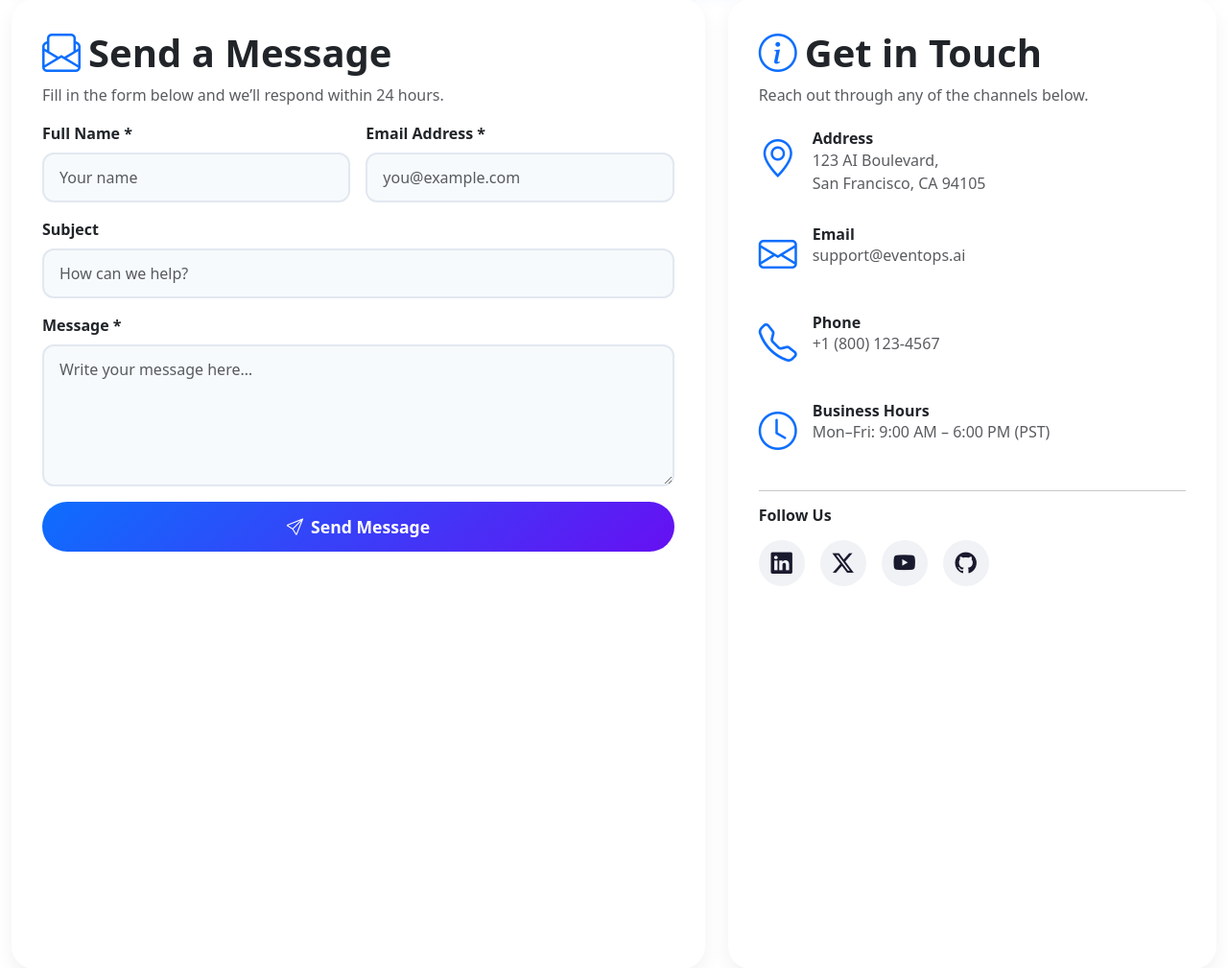
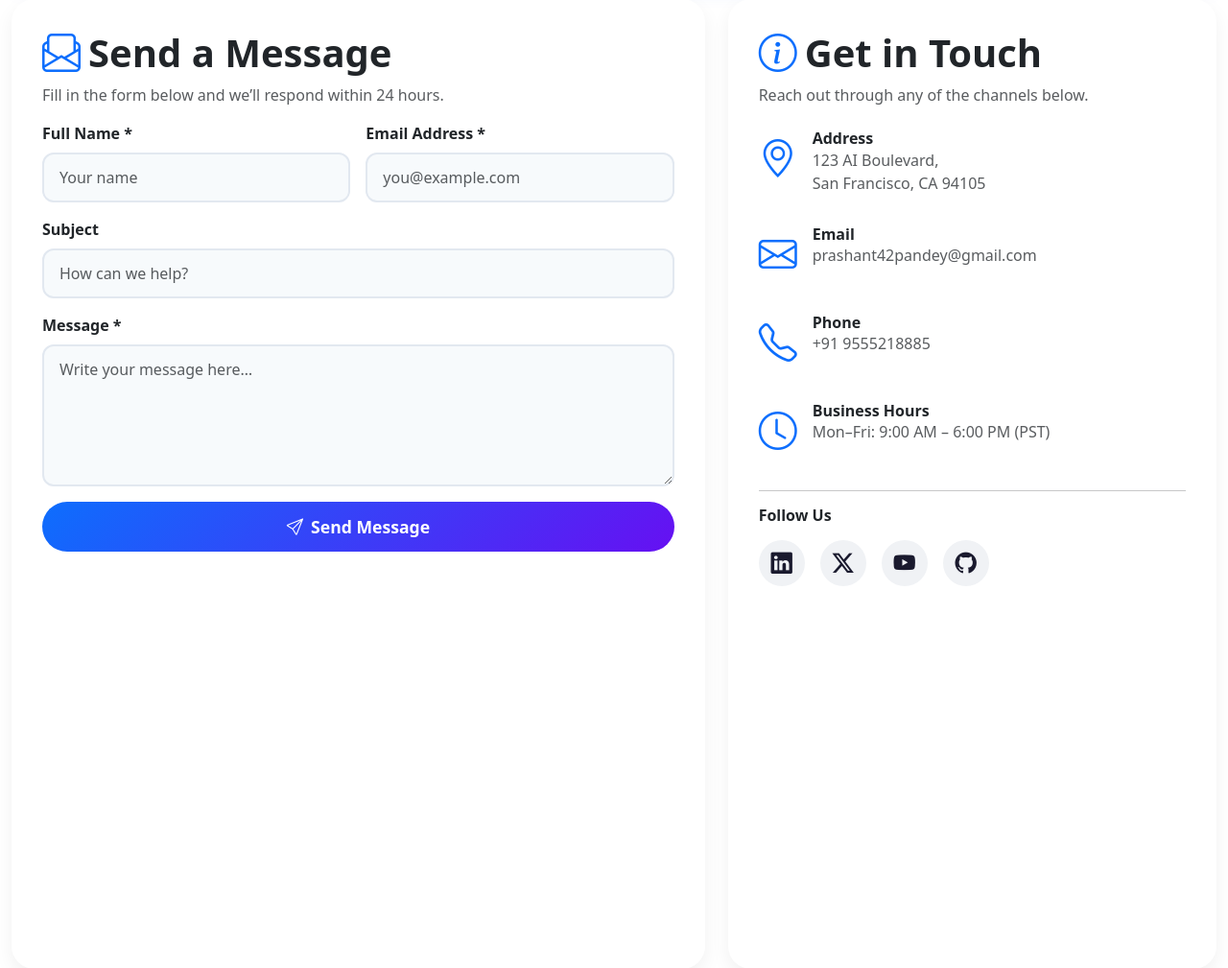
Before and after one commit to prashant42pandey-cpu/Agentic-AI-for-smart-event-management-operation, a Flask app: page /contact in a window 1280 px wide. Shown: the part 307-1316 px from the top of the page at 96% size. Run offline with Flask 3, Linux system fonts and the light colour scheme.

Commit message:
Update contact information in contact.html

```diff
--- a/Milestone1/templates/contact.html
+++ b/Milestone1/templates/contact.html
@@ -171,14 +171,14 @@
                         <div class="contact-icon me-3"><i class="bi bi-envelope"></i></div>
                         <div>
                             <h6 class="fw-bold mb-0">Email</h6>
-                            <p class="text-muted">support@eventops.ai</p>
+                            <p class="text-muted">prashant42pandey@gmail.com</p>
                         </div>
                     </div>
                     <div class="d-flex mb-3">
                         <div class="contact-icon me-3"><i class="bi bi-telephone"></i></div>
                         <div>
                             <h6 class="fw-bold mb-0">Phone</h6>
-                            <p class="text-muted">+1 (800) 123-4567</p>
+                            <p class="text-muted">+91 9555218885</p>
                         </div>
                     </div>
                     <div class="d-flex mb-3">
```
